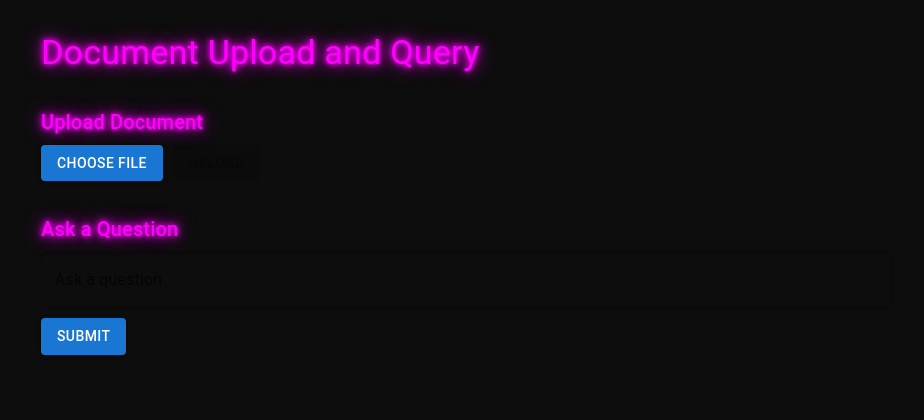
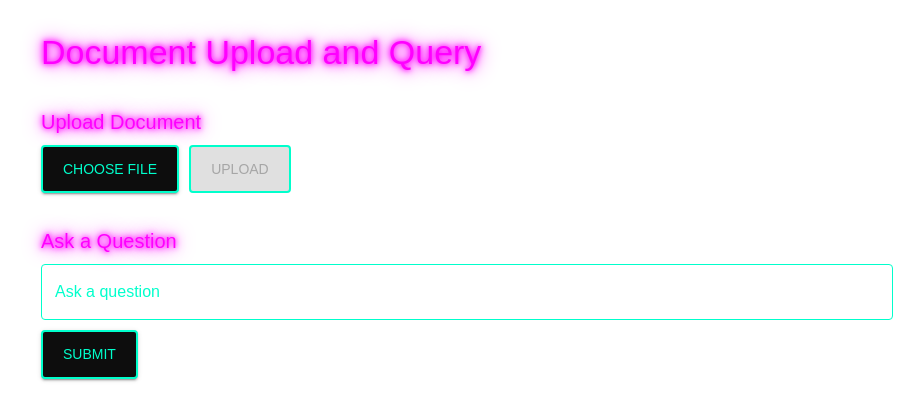
Before and after one commit to johnapmaher/rag-demo, a React (Create React App) app in the folder client/: page / in a window 1280 px wide. Shown: the top 420 px of the page, without its empty margins (173-1097 px from the left). Built offline with nearby package versions, Linux system fonts and the light colour scheme.

Commit message:
Refactor styles and components in App.js and index.css

```diff
--- a/client/src/App.js
+++ b/client/src/App.js
@@ -1,5 +1,75 @@
 import React, { useState } from 'react';
 import { Container, TextField, Button, Typography, Box, CircularProgress, Alert } from '@mui/material';
+import { createTheme, ThemeProvider } from '@mui/material/styles';
+import { styled } from '@mui/system';
+
+const theme = createTheme({
+  palette: {
+    primary: {
+      main: '#00ffcc',
+    },
+    secondary: {
+      main: '#ff00ff',
+    },
+    background: {
+      default: '#0d0d0d',
+      paper: '#1a1a1a',
+    },
+    text: {
+      primary: '#00ffcc',
+      secondary: '#ff00ff',
+    },
+  },
+  typography: {
+    fontFamily: 'Orbitron, Arial, sans-serif',
+    h4: {
+      color: '#ff00ff',
+      textShadow: '0 0 5px #ff00ff, 0 0 10px #ff00ff, 0 0 20px #ff00ff',
+    },
+    h6: {
+      color: '#ff00ff',
+      textShadow: '0 0 5px #ff00ff, 0 0 10px #ff00ff, 0 0 20px #ff00ff',
+    },
+  },
+});
+
+const NeonButton = styled(Button)({
+  backgroundColor: '#0d0d0d',
+  color: '#00ffcc',
+  border: '2px solid #00ffcc',
+  padding: '10px 20px',
+  fontFamily: 'Orbitron, sans-serif',
+  cursor: 'pointer',
+  transition: 'background-color 0.3s ease, color 0.3s ease, border-color 0.3s ease',
+  '&:hover': {
+    backgroundColor: '#00ffcc',
+    color: '#0d0d0d',
+    borderColor: '#ff00ff',
+  },
+});
+
+const NeonTextField = styled(TextField)({
+  '& .MuiOutlinedInput-root': {
+    '& fieldset': {
+      borderColor: '#00ffcc',
+    },
+    '&:hover fieldset': {
+      borderColor: '#ff00ff',
+    },
+    '&.Mui-focused fieldset': {
+      borderColor: '#ff00ff',
+    },
+  },
+  '& .MuiInputBase-input': {
+    color: '#00ffcc',
+  },
+  '& .MuiInputLabel-root': {
+    color: '#00ffcc',
+  },
+  '& .MuiInputLabel-root.Mui-focused': {
+    color: '#ff00ff',
+  },
+});
 
 function App() {
   const [query, setQuery] = useState('');
@@ -53,6 +123,7 @@ function App() {
   };
 
   return (
+    <ThemeProvider theme={theme}>
       <Container maxWidth="md">
         <Box my={4}>
           <Typography variant="h4" component="h1" gutterBottom>
@@ -72,11 +143,11 @@ function App() {
               onChange={handleFileChange}
             />
             <label htmlFor="upload-file">
-            <Button variant="contained" color="primary" component="span">
+              <NeonButton variant="contained" color="primary" component="span">
                 Choose File
-            </Button>
+              </NeonButton>
             </label>
-          <Button
+            <NeonButton
               variant="contained"
               color="secondary"
               onClick={handleFileUpload}
@@ -84,7 +155,7 @@ function App() {
               style={{ marginLeft: '10px' }}
             >
               Upload
-          </Button>
+            </NeonButton>
             {loading && <CircularProgress size={24} style={{ marginLeft: '10px' }} />}
             {uploadMessage && (
               <Box mt={2}>
@@ -100,7 +171,7 @@ function App() {
             <Typography variant="h6" component="h2" gutterBottom>
               Ask a Question
             </Typography>
-          <TextField
+            <NeonTextField
               label="Ask a question"
               variant="outlined"
               fullWidth
@@ -108,14 +179,14 @@ function App() {
               onChange={(e) => setQuery(e.target.value)}
               style={{ marginBottom: '10px' }}
             />
-          <Button
+            <NeonButton
               variant="contained"
               color="primary"
               onClick={handleQuery}
               disabled={loading}
             >
               Submit
-          </Button>
+            </NeonButton>
             {loading && <CircularProgress size={24} style={{ marginLeft: '10px' }} />}
             {response && (
               <Box mt={2}>
@@ -127,6 +198,7 @@ function App() {
           </Box>
         </Box>
       </Container>
+    </ThemeProvider>
   );
 }
 
--- a/client/src/index.css
+++ b/client/src/index.css
@@ -1,94 +1,13 @@
-/* Base styles */
 body {
   margin: 0;
-  font-family: 'Orbitron', -apple-system, BlinkMacSystemFont, 'Segoe UI', 'Roboto', 'Oxygen',
+  font-family: -apple-system, BlinkMacSystemFont, 'Segoe UI', 'Roboto', 'Oxygen',
     'Ubuntu', 'Cantarell', 'Fira Sans', 'Droid Sans', 'Helvetica Neue',
     sans-serif;
-  background-color: #0d0d0d;
-  color: #00ffcc;
   -webkit-font-smoothing: antialiased;
   -moz-osx-font-smoothing: grayscale;
 }
 
 code {
-  font-family: 'Source Code Pro', Menlo, Monaco, Consolas, 'Courier New',
+  font-family: source-code-pro, Menlo, Monaco, Consolas, 'Courier New',
     monospace;
-  color: #ff00ff;
 }
-
-/* Cyberpunk styles */
-h1, h2, h3, h4, h5, h6 {
-  font-family: 'Orbitron', sans-serif;
-  color: #ff00ff;
-  text-shadow: 0 0 5px #ff00ff, 0 0 10px #ff00ff, 0 0 20px #ff00ff;
-}
-
-a {
-  color: #00ffcc;
-  text-decoration: none;
-  transition: color 0.3s ease;
-}
-
-a:hover {
-  color: #ff00ff;
-}
-
-button {
-  background-color: #0d0d0d;
-  color: #00ffcc;
-  border: 2px solid #00ffcc;
-  padding: 10px 20px;
-  font-family: 'Orbitron', sans-serif;
-  cursor: pointer;
-  transition: background-color 0.3s ease, color 0.3s ease, border-color 0.3s ease;
-}
-
-button:hover {
-  background-color: #00ffcc;
-  color: #0d0d0d;
-  border-color: #ff00ff;
-}
-
-input, textarea {
-  background-color: #1a1a1a;
-  color: #00ffcc;
-  border: 2px solid #00ffcc;
-  padding: 10px;
-  font-family: 'Orbitron', sans-serif;
-  transition: border-color 0.3s ease;
-}
-
-input:focus, textarea:focus {
-  border-color: #ff00ff;
-  outline: none;
-}
-
-.container {
-  padding: 20px;
-  border: 2px solid #00ffcc;
-  background-color: #1a1a1a;
-  box-shadow: 0 0 10px #00ffcc, 0 0 20px #00ffcc, 0 0 30px #00ffcc;
-  transition: box-shadow 0.3s ease;
-}
-
-.container:hover {
-  box-shadow: 0 0 20px #ff00ff, 0 0 40px #ff00ff, 0 0 60px #ff00ff;
-}
-
-.neon-text {
-  color: #ff00ff;
-  text-shadow: 0 0 5px #ff00ff, 0 0 10px #ff00ff, 0 0 20px #ff00ff;
-}
-
-@keyframes neon-glow {
-  0%, 100% {
-    text-shadow: 0 0 5px #ff00ff, 0 0 10px #ff00ff, 0 0 20px #ff00ff;
-  }
-  50% {
-    text-shadow: 0 0 10px #ff00ff, 0 0 20px #ff00ff, 0 0 40px #ff00ff;
-  }
-}
-
-.neon-glow {
-  animation: neon-glow 1.5s infinite alternate;
-}
```
Lines whose indentation alone changed are shown as unchanged.
